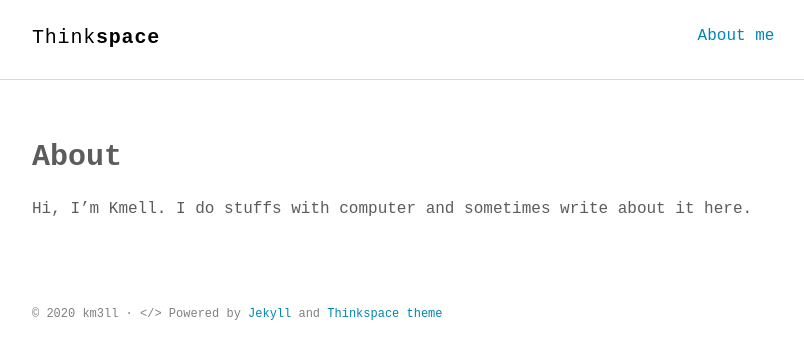
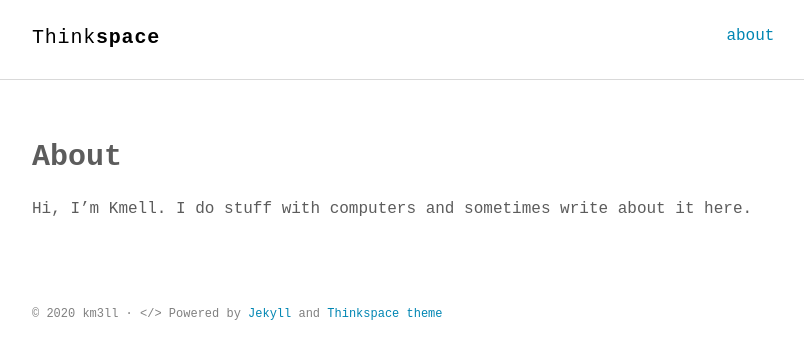
Before and after one commit to km3ll/km3ll.github.io, a Jekyll site: the page built from about.md, in a window 1280 px wide. Shown: the top 359 px of the page, without its empty margins (232-1036 px from the left). Built offline with Jekyll 4.4.1, drawn with Linux system fonts in a browser that asks for light colours; some web fonts are replaced.

Commit message:
Fix typo in about post

```diff
--- a/_includes/nav.html
+++ b/_includes/nav.html
@@ -3,7 +3,7 @@
   <div class="container">
     <h1 class="logo"><a href="{{ '/' | prepend: site.baseurl | prepend: site.url }}">{{ site.title_left }}<span>{{ site.title_right }}</span></a></h1>
     <ul class="navbar">
-      <li><a href="{{ '/about' | prepend: site.baseurl | prepend: site.url }}">About me</a></li>
+      <li><a href="{{ '/about' | prepend: site.baseurl | prepend: site.url }}">about</a></li>
     </ul>
   </div>
 </nav>
--- a/about.md
+++ b/about.md
@@ -4,4 +4,4 @@ title: About
 permalink: /about/
 ---
 
-Hi, I'm Kmell. I do stuffs with computer and sometimes write about it here.
+Hi, I'm Kmell. I do stuff with computers and sometimes write about it here.
```
